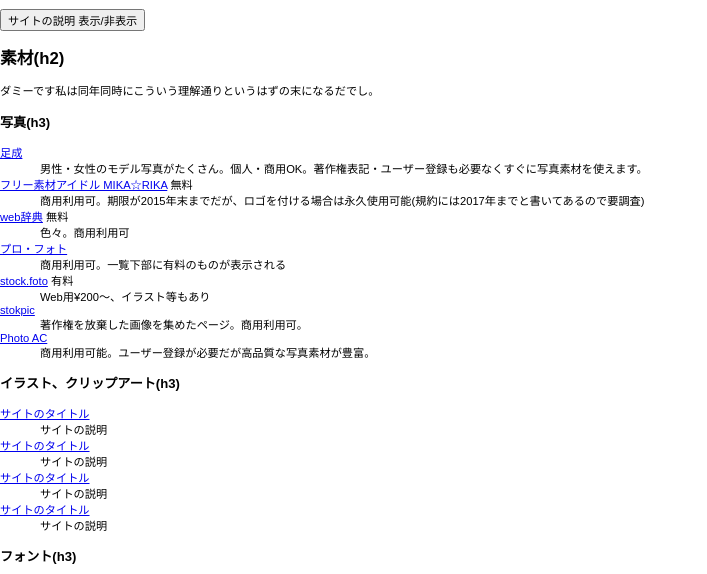
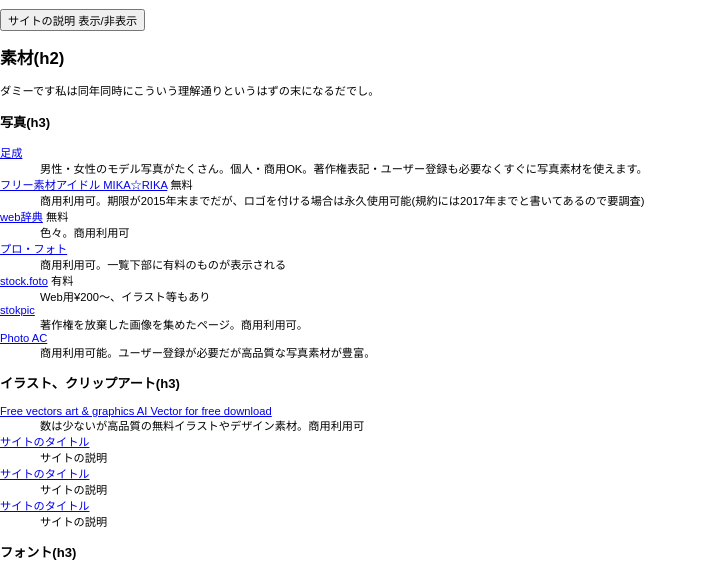
Before and after one commit to hokusetsu-wcn/useful-links, a plain HTML site: page index.html in a window 1280 px wide. Shown: the part 183-757 px from the top of the page, without its empty margins (0-707 px from the left). Drawn offline with nearby package versions, Linux system fonts and the light colour scheme; files that its build step writes are made by us from their sources.

Commit message:
ひとつ追加

```diff
--- a/index.html
+++ b/index.html
@@ -69,8 +69,8 @@
 
                 <h3>イラスト、クリップアート(h3)</h3>
                 <dl>
-                    <dt><a href="#" target="_blank">サイトのタイトル</a></dt>
-                        <dd>サイトの説明</dd>
+                    <dt><a href="http://www.vectorparade.com/" target="_blank">Free vectors art & graphics AI Vector for free download</a></dt>
+                        <dd>数は少ないが高品質の無料イラストやデザイン素材。商用利用可</dd>
                     <dt><a href="#" target="_blank">サイトのタイトル</a></dt>
                         <dd>サイトの説明</dd>
                     <dt><a href="#" target="_blank">サイトのタイトル</a></dt>
```
